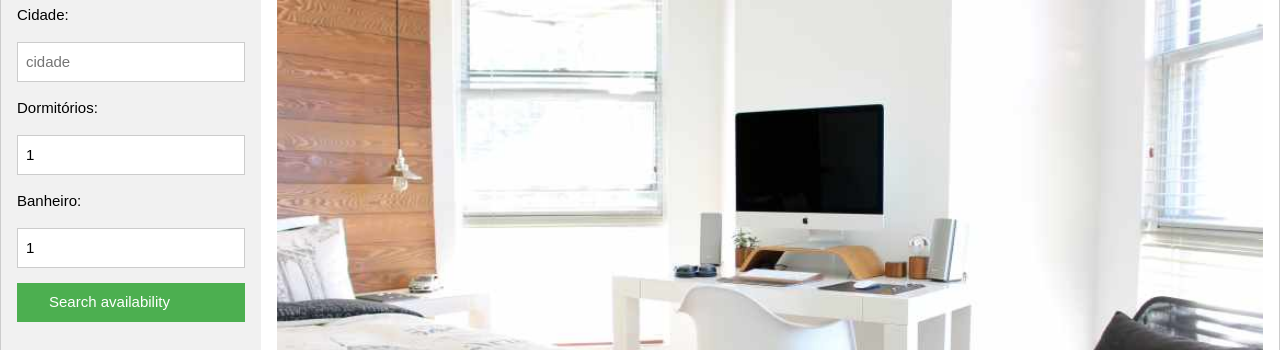
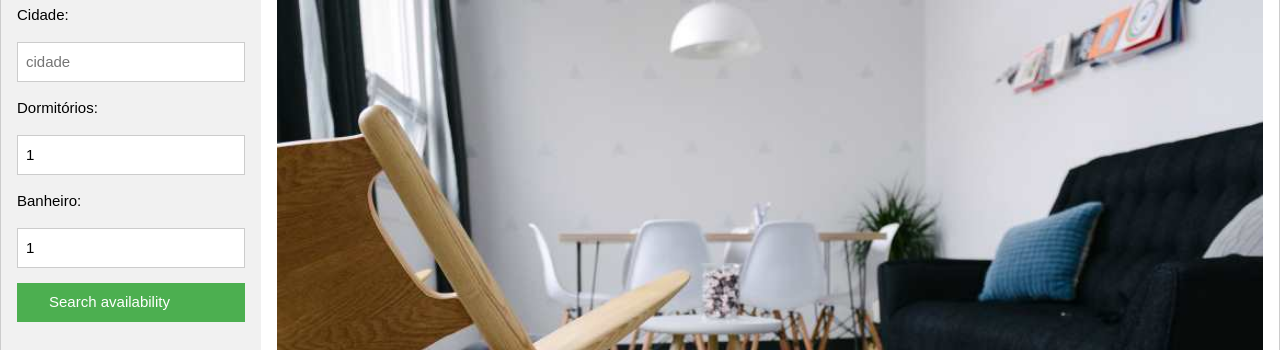
Before and after one commit to Maicon-he/teste2, a plain HTML site: page index.htm in a window 1280 px wide. Shown: the part 145-495 px from the top of the page. Drawn offline with Linux system fonts and the light colour scheme.

Commit message:
Update index.htm

```diff
--- a/index.htm
+++ b/index.htm
@@ -64,19 +64,19 @@
       <div class="w3-container" id="apartment">
         <h2 class="w3-text-green">The Apartment</h2>
         <div class="w3-display-container mySlides">
-        <img src="bedroom.jpg.jpg" style="width:100%;margin-bottom:-6px">
+        <img src="livingroom.jpg.jpg" style="width:100%;margin-bottom:-6px">
           <div class="w3-display-bottomleft w3-container w3-black">
             <p>Living Room</p>
           </div>
         </div>
         <div class="w3-display-container mySlides">
-        <img src="bedroom.jpg.jpg" style="width:100%;margin-bottom:-6px">
+        <img src="diningroom.jpg.jpg" style="width:100%;margin-bottom:-6px">
           <div class="w3-display-bottomleft w3-container w3-black">
             <p>Dining Room</p>
           </div>
         </div>
         <div class="w3-display-container mySlides">
-        <img src="diningroom.jpg.jpg" style="width:100%;margin-bottom:-6px">
+        <img src="bedroom.jpg.jpg" style="width:100%;margin-bottom:-6px">
           <div class="w3-display-bottomleft w3-container w3-black">
             <p>Bedroom</p>
           </div>
```
